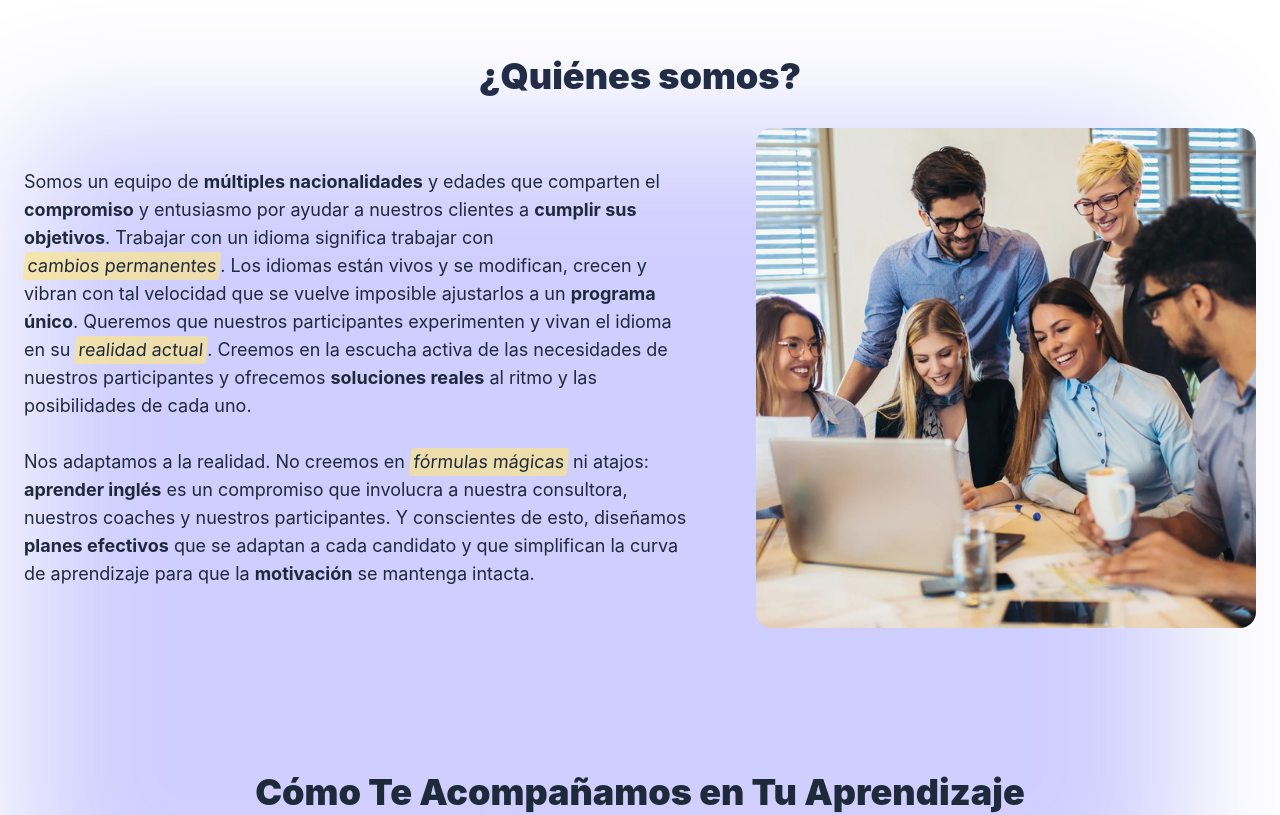
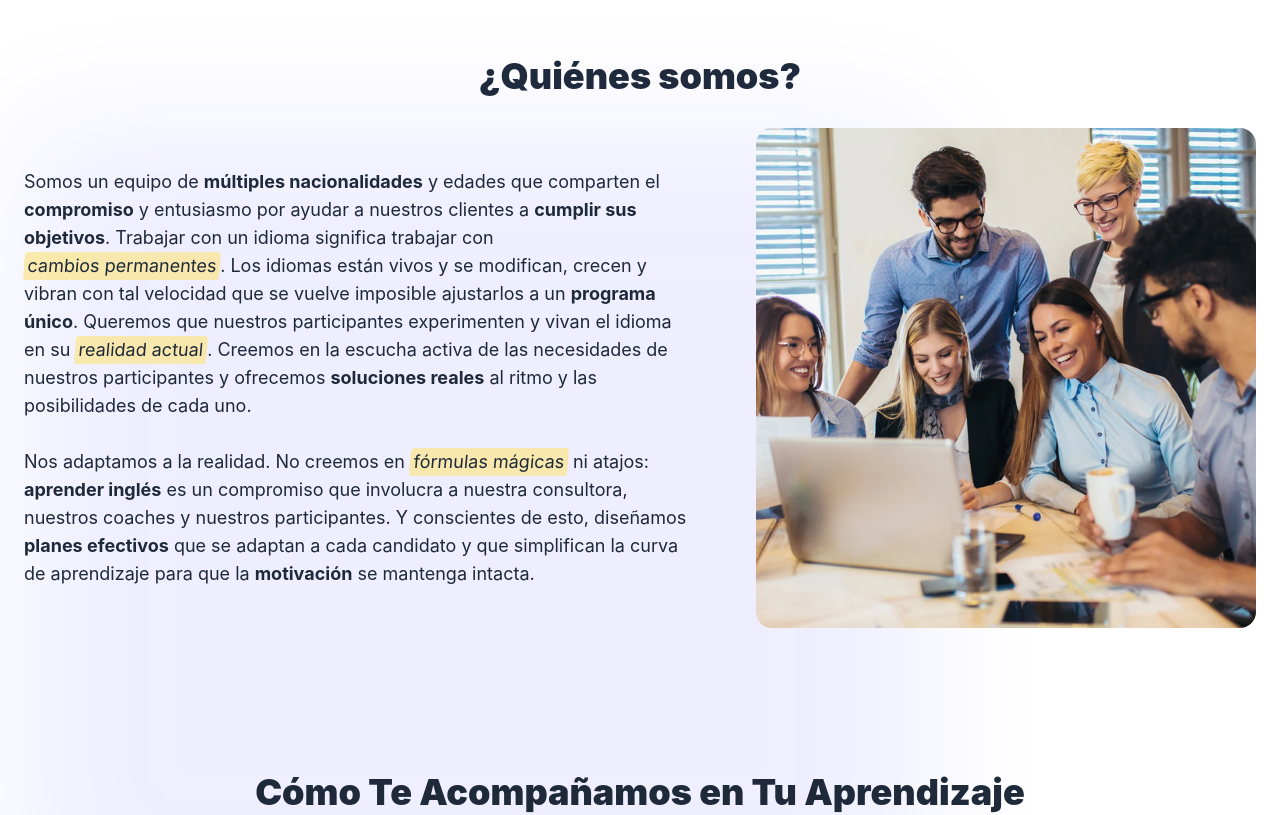
Before and after one commit to EngelFreites/official-english-web, a React (Vite) app: page / in a window 1280 px wide. Shown: the part 1060-1875 px from the top of the page. Built offline with nearby package versions, Linux system fonts and the light colour scheme.

Commit message:
style: change opacity and width to background

```diff
--- a/src/component/WeAre/WeAre.jsx
+++ b/src/component/WeAre/WeAre.jsx
@@ -6,7 +6,7 @@ export default function WeAre() {
       <Title>¿Quiénes somos?</Title>
 
       <div className="flex flex-col lg:flex-row justify-center items-center gap-16 relative">
-        <div class="absolute top-0 left-0  w-[90vw] h-[100vh]  bg-indigo-500 opacity-30 blur-3xl "></div>
+        <div class="absolute top-0 left-0  w-[70vw] h-[100vh]  bg-indigo-500 opacity-10 blur-3xl "></div>
         <p className="text-lg text-gray-800 whitespace-pre-line z-2">
           Somos un equipo de <strong>múltiples nacionalidades</strong> y edades
           que comparten el <strong>compromiso</strong> y entusiasmo por ayudar a
```
